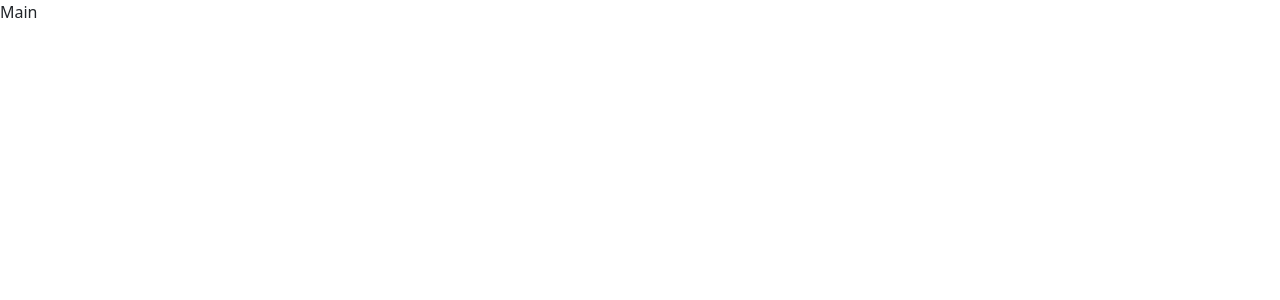
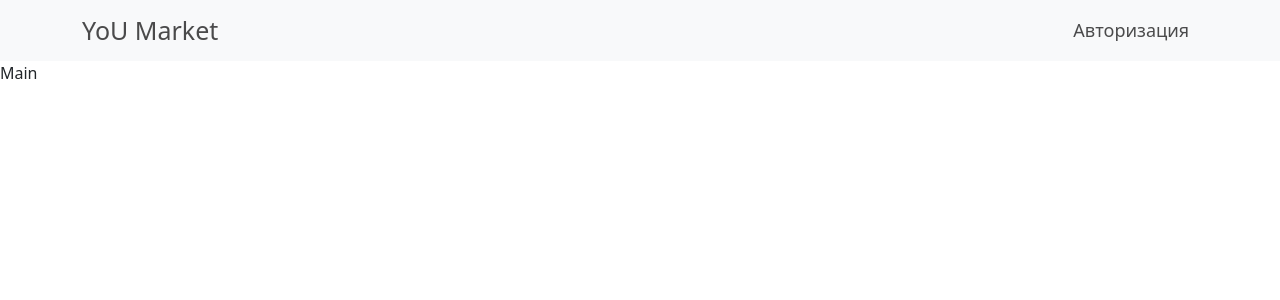
Before and after one commit to Odobr92/useful-device-market, a React (Create React App) app in the folder client/: page / in a window 1280 px wide. Shown: the top 300 px of the page. Built offline with nearby package versions, Linux system fonts and the light colour scheme.

Commit message:
Добавлен главное меню (NavBar)

```diff
--- a/client/src/App.js
+++ b/client/src/App.js
@@ -1,10 +1,15 @@
-import React from 'react';
+import React, { useContext } from 'react';
 import { BrowserRouter } from 'react-router-dom';
+import { Context } from '.';
 import AppRouter from './components/AppRouter';
+import NavBar from './components/NavBar';
 
 const App = () => {
+  const { user } = useContext(Context);
+  console.log(user.isAuth)
   return (
     <BrowserRouter>
+      <NavBar />
       <AppRouter/>
     </BrowserRouter>
   );
--- /dev/null
+++ b/client/src/components/NavBar.js
@@ -0,0 +1,44 @@
+import React, { useContext } from 'react';
+import { NavLink } from 'react-router-dom';
+import { Context } from '..';
+import { ADMIN_ROUTE, BASKET_ROUTE, MAIN_ROUTE } from '../utils/consts';
+import '../styles/NavBar.css';
+import Navbar from 'react-bootstrap/Navbar';
+import Nav from 'react-bootstrap/Nav';
+import Container from 'react-bootstrap/Container';
+import Button from 'react-bootstrap/Button';
+import {observer} from 'mobx-react-lite';
+
+const NavBar = observer( () => {
+  const {user} = useContext(Context);
+  return (
+    <Navbar bg="light" variant="light">
+      <Container>
+        <NavLink className="main_brand" to={MAIN_ROUTE}>
+          YoU Market
+        </NavLink>
+        {user.isAuth ?
+          <Nav className="mr-auto">
+            <NavLink className="main_nav" to={BASKET_ROUTE}>
+              Админ панель
+            </NavLink>
+            <NavLink className="main_nav" to={BASKET_ROUTE}>
+              Корзина
+            </NavLink>
+            <Button className='m-1' variant={'outline-primary'}>
+              Выйти
+            </Button>
+          </Nav>
+        :
+          <Nav className="mr-auto">
+            <NavLink className="main_nav" to={ADMIN_ROUTE}>
+              Авторизация
+            </NavLink>
+          </Nav>
+        }
+      </Container>
+    </Navbar>
+  );
+});
+
+export default NavBar;
--- a/client/src/styles/NavBar.css
+++ b/client/src/styles/NavBar.css
@@ -9,5 +9,5 @@
     color:rgba(0, 0, 0, 0.7);;
     font-size:large;
     text-decoration: none;
-    margin: 5px;
+    margin: 9px;
 }
```
